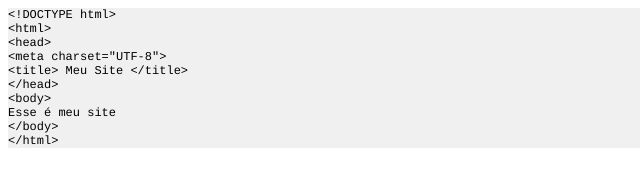
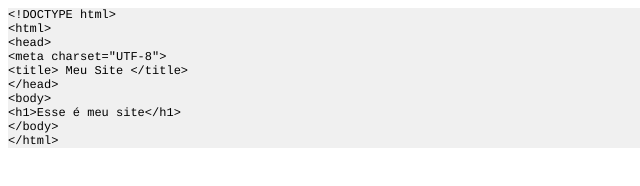
Before and after one commit to harryfritz/site, a plain HTML site: page index.html in a window 1280 px wide. Shown: the full height of the page, 0-640 px from the left. Drawn offline with Linux system fonts and the light colour scheme.

```diff
--- a/index.html
+++ b/index.html
@@ -8,7 +8,6 @@
   <meta name="CocoaVersion" content="1561.6">
   <style type="text/css">
     p.p1 {margin: 0.0px 0.0px 0.0px 0.0px; line-height: 14.0px; font: 12.0px Courier; color: #000000; -webkit-text-stroke: #000000; background-color: #f0f0f0}
-    p.p2 {margin: 0.0px 0.0px 0.0px 0.0px; line-height: 14.4px; font: 12.0px Courier; color: #000000; -webkit-text-stroke: #000000; background-color: #f0f0f0}
     span.s1 {font-kerning: none}
   </style>
 </head>
@@ -20,7 +19,7 @@
 <p class="p1"><span class="s1">&lt;title&gt; Meu Site &lt;/title&gt;</span></p>
 <p class="p1"><span class="s1">&lt;/head&gt;</span></p>
 <p class="p1"><span class="s1">&lt;body&gt;</span></p>
-<p class="p2"><span class="s1">Esse é meu site</span></p>
+<p class="p1"><span class="s1">&lt;h1&gt;Esse é meu site&lt;/h1&gt;</span></p>
 <p class="p1"><span class="s1">&lt;/body&gt;</span></p>
 <p class="p1"><span class="s1">&lt;/html&gt;</span></p>
 </body>
```
